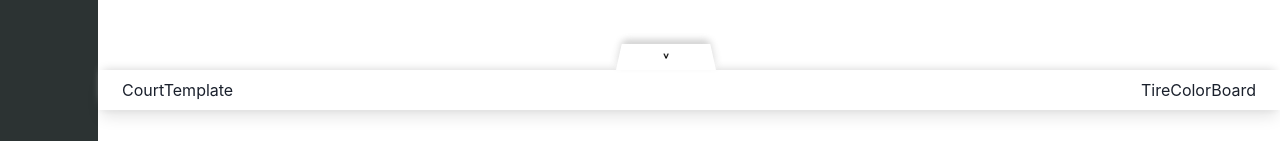
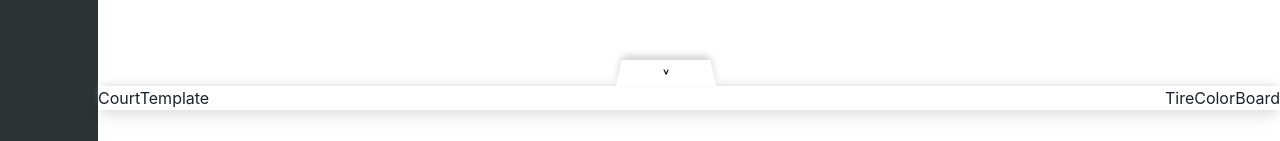
Before and after one commit to courtcanva/cc-app, a Next.js app: page / in a window 1280 px wide. Both pictures are taken after a click on the element 664 px from the left and 751 px from the top of the page. Shown: the part 656-797 px from the top of the page. Built offline with nearby package versions, Linux system fonts and the light colour scheme.

Commit message:
style: cc-0014 set DrawerBody padding to 0

```diff
--- a/src/components/BottomMenu/index.tsx
+++ b/src/components/BottomMenu/index.tsx
@@ -35,7 +35,7 @@ const BottomMenu: React.FC = () => {
           }}
         >
           <Box onClick={onClose} sx={styles} />
-          <DrawerBody boxShadow="0px -5px 10px -5px lightgrey">
+          <DrawerBody boxShadow="0px -5px 10px -5px lightgrey" p="0">
             <Flex>
               <CourtTemplate />
               <Spacer />
```
